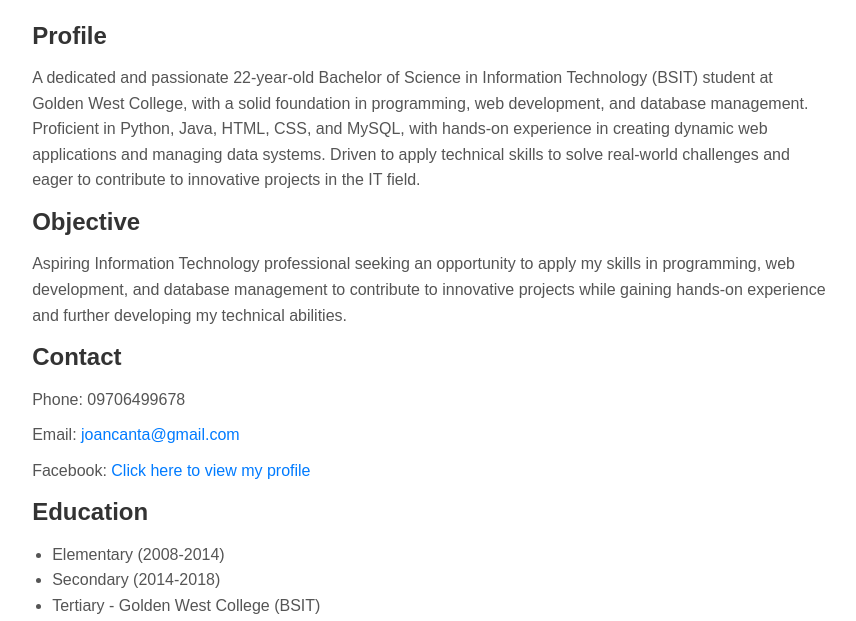
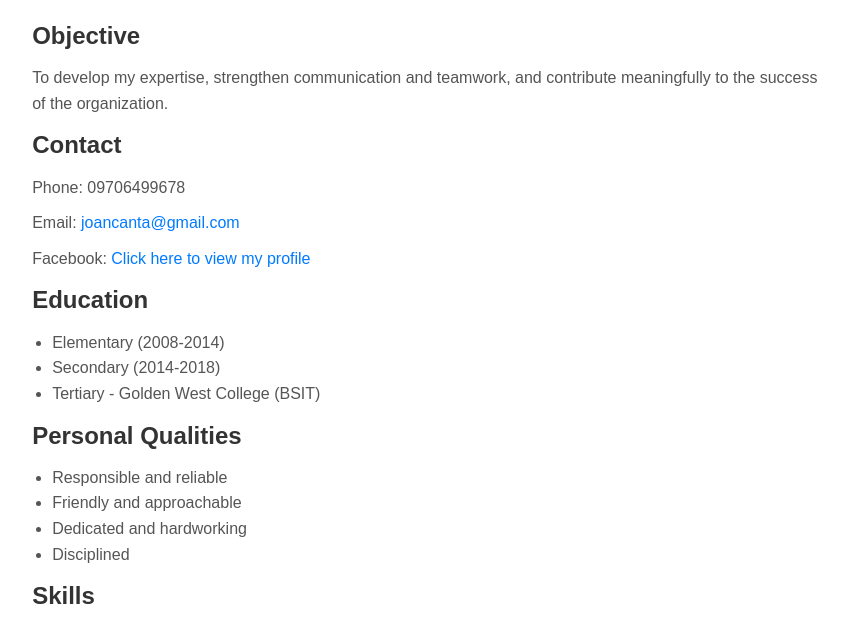
Before and after one commit to Joan200213/CANTA-CV, a plain HTML site: page index.html in a window 1280 px wide. Shown: the part 275-896 px from the top of the page, without its empty margins (211-1067 px from the left). Drawn offline with Linux system fonts and the light colour scheme.

Commit message:
Add files via upload

```diff
--- a/index.html
+++ b/index.html
@@ -61,11 +61,8 @@
             </div>
         </div>
 
-        <h2>Profile</h2>
-        <p>A dedicated and passionate 22-year-old Bachelor of Science in Information Technology (BSIT) student at Golden West College, with a solid foundation in programming, web development, and database management. Proficient in Python, Java, HTML, CSS, and MySQL, with hands-on experience in creating dynamic web applications and managing data systems. Driven to apply technical skills to solve real-world challenges and eager to contribute to innovative projects in the IT field.</p>
-
         <h2>Objective</h2>
-       <p>Aspiring Information Technology professional seeking an opportunity to apply my skills in programming, web development, and database management to contribute to innovative projects while gaining hands-on experience and further developing my technical abilities.</p>
+       <p>To develop my expertise, strengthen communication and teamwork, and contribute meaningfully to the success of the organization.</p>
 
         <h2>Contact</h2>
         <p>Phone: 09706499678</p>
```
